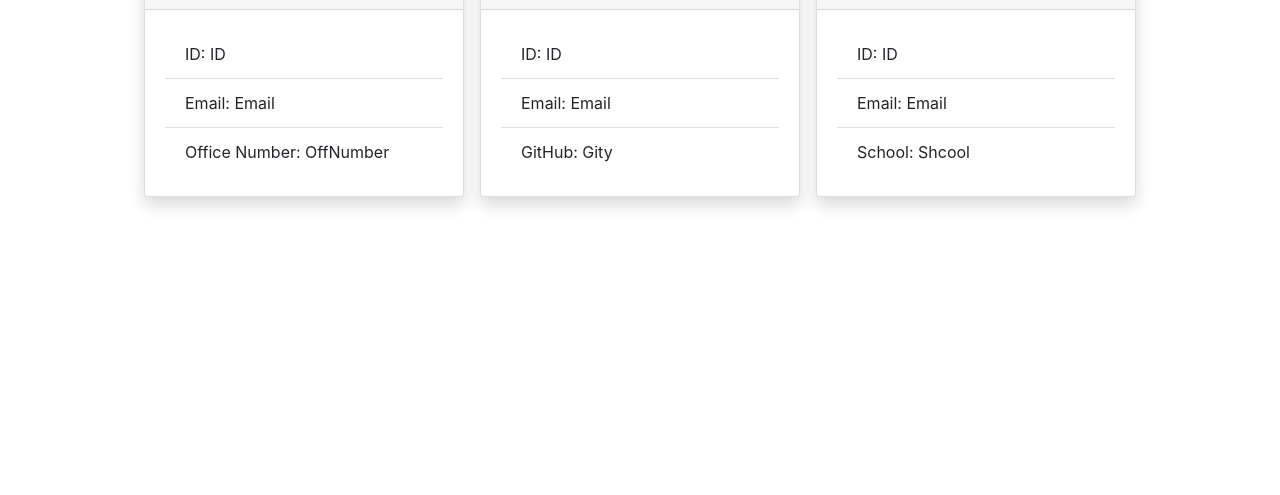
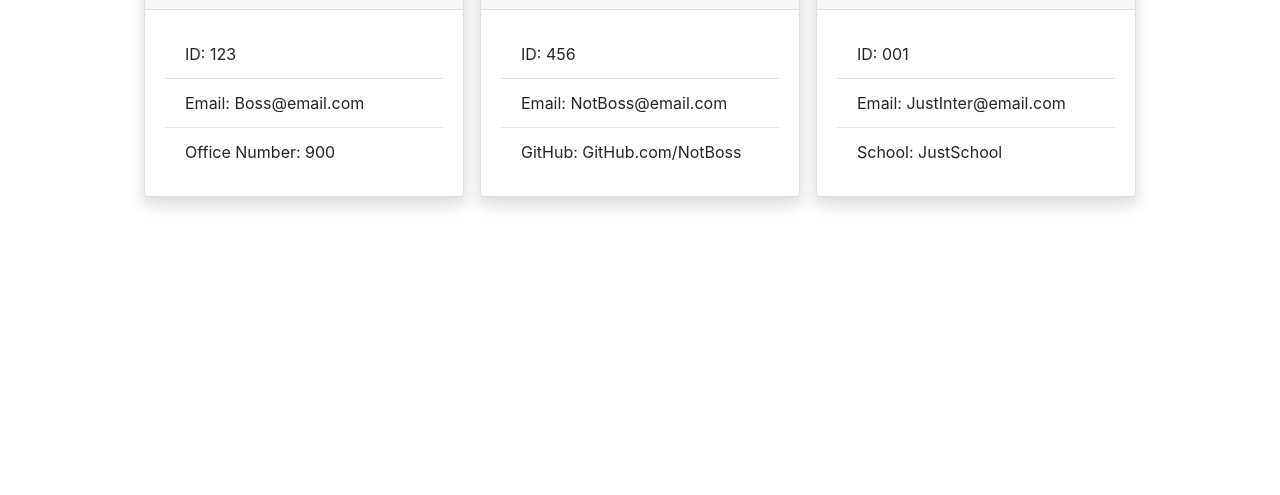
Before and after one commit to JasonVissage/Team-Profile-Generator, a website: page dist/index.html in a window 1280 px wide. Shown: the part 305-800 px from the top of the page. Drawn offline with nearby package versions, Linux system fonts and the light colour scheme.

Commit message:
add updated README

```diff
--- a/dist/index.html
+++ b/dist/index.html
@@ -19,42 +19,42 @@
 
   <div class="card m-2 shadow" style="width: 20rem">
     <div class='card-header'>
-      <h3 class="card-title">Name</h3>
+      <h3 class="card-title">Boss</h3>
       <h6 class="card-text"><i class="fas fa-award"></i> Manager</h6>
     </div>
     <div class="card-body">
       <ul class="list-group list-group-flush">
-        <li class="list-group-item">ID: ID</li>
-        <li class="list-group-item">Email: Email</li>
-        <li class="list-group-item">Office Number: OffNumber</li>
+        <li class="list-group-item">ID: 123</li>
+        <li class="list-group-item">Email: Boss@email.com</li>
+        <li class="list-group-item">Office Number: 900</li>
       </ul>
     </div>
   </div>
 
   <div class="card m-2 shadow" style="width: 20rem">
     <div class='card-header'>
-      <h3 class="card-title">Name</h3>
+      <h3 class="card-title">Not Boss</h3>
       <h6 class="card-text"><i class="fa fa-user-cog"></i> Engineer</h6>
     </div>
     <div class="card-body">
       <ul class="list-group list-group-flush">
-        <li class="list-group-item">ID: ID</li>
-        <li class="list-group-item">Email: Email</li>
-        <li class="list-group-item">GitHub: Gity</li>
+        <li class="list-group-item">ID: 456</li>
+        <li class="list-group-item">Email: NotBoss@email.com</li>
+        <li class="list-group-item">GitHub: GitHub.com/NotBoss</li>
       </ul>
     </div>
   </div>
 
   <div class="card m-2 shadow" style="width: 20rem">
     <div class='card-header'>
-      <h3 class="card-title">Name</h3>
+      <h3 class="card-title">Just Inter</h3>
       <h6 class="card-text"><i class="fa fa-chalkboard-teacher"></i> Intern</h6>
     </div>
     <div class="card-body">
       <ul class="list-group list-group-flush">
-        <li class="list-group-item">ID: ID</li>
-        <li class="list-group-item">Email: Email</li>
-        <li class="list-group-item">School: Shcool</li>
+        <li class="list-group-item">ID: 001</li>
+        <li class="list-group-item">Email: JustInter@email.com</li>
+        <li class="list-group-item">School: JustSchool</li>
       </ul>
     </div>
   </div>
```
Also changed, not shown: README.md, assets/demo-pic.png (added).
